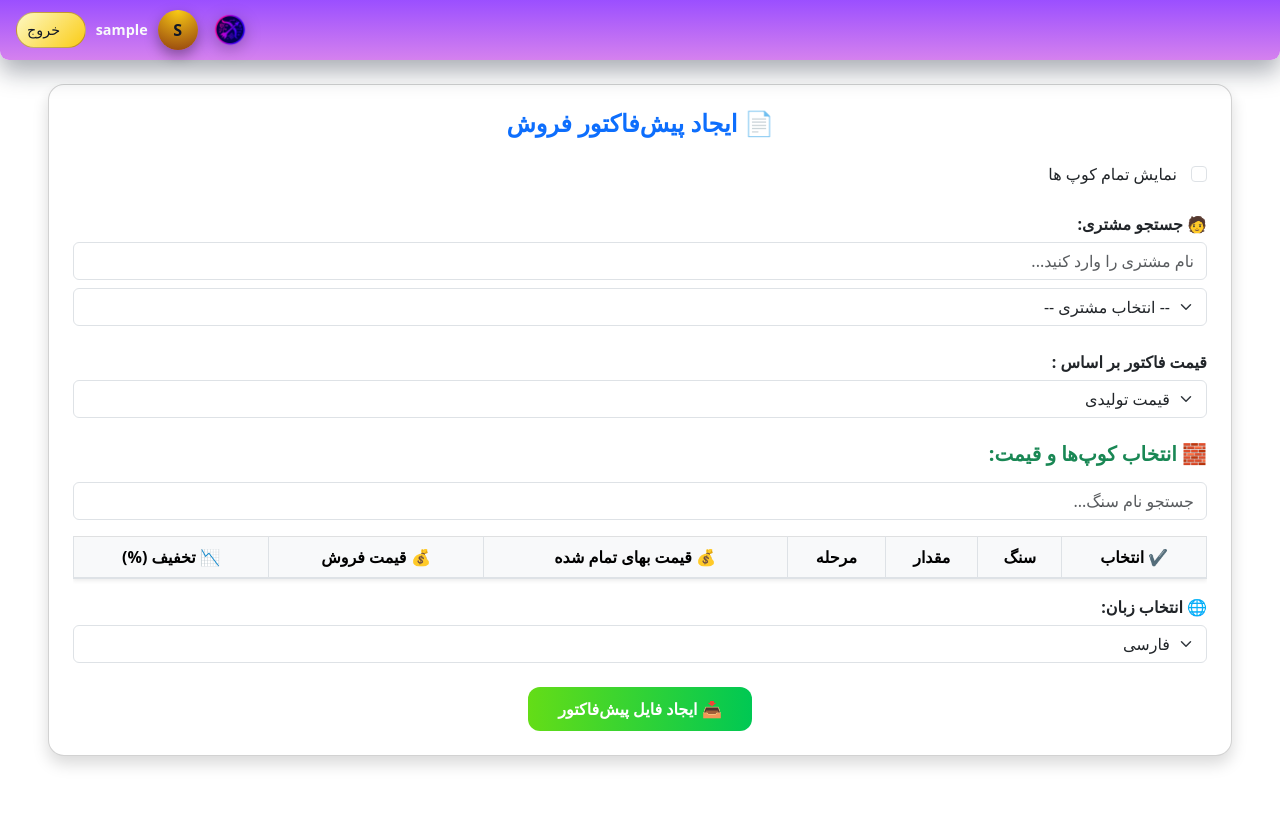
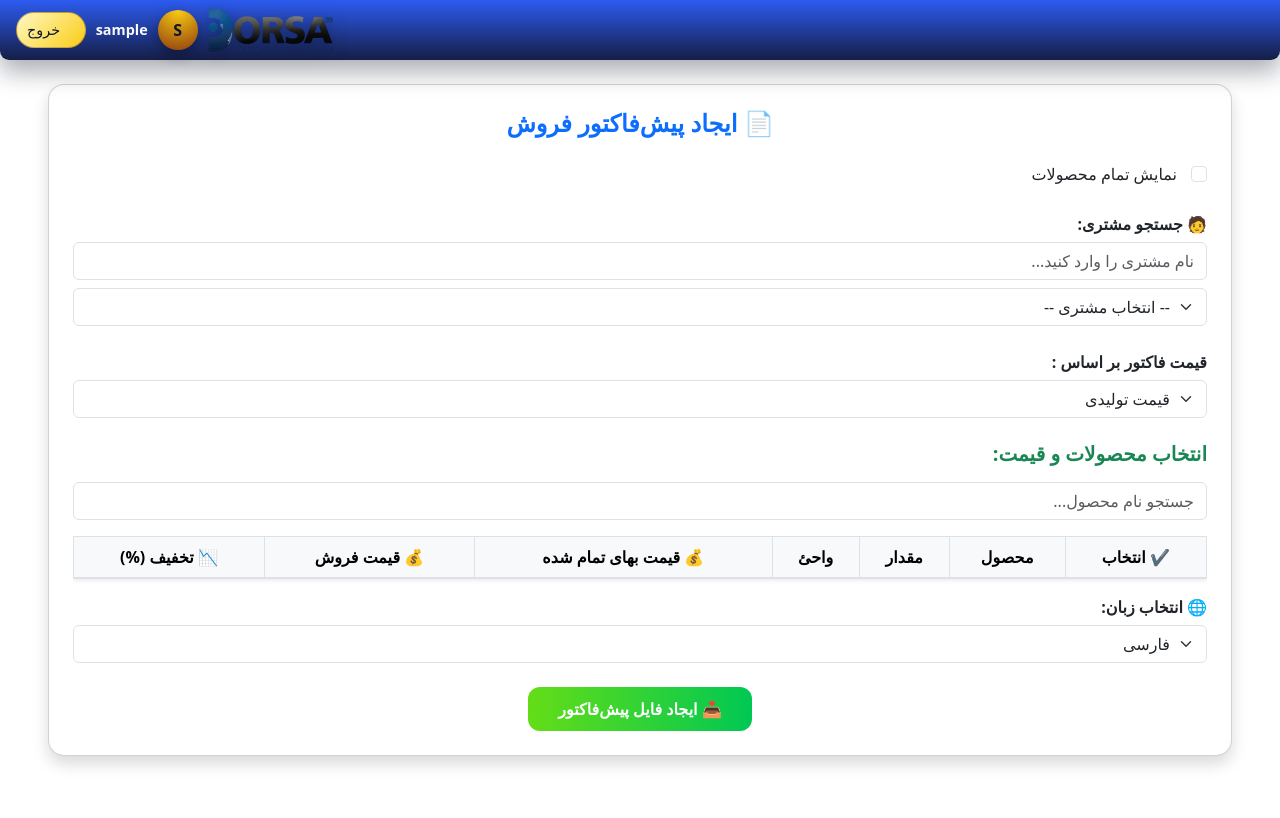
Before and after one commit to Milad-mj22/Seketala_Kitchen_Flow, a Django app: page /stone_flow/preInvoice/ in a window 1280 px wide. Shown: the top 818 px of the page. Run offline with Django 3.2, Linux system fonts and the light colour scheme; a user stored in the database is signed in; tables that the repository leaves empty hold one stand-in row (values such as "Sample post"); lists and menus that the app fills with data are empty; some libraries are stand-ins or nearby versions; some web fonts are replaced.

Commit message:
fix preinvoices

```diff
--- a/Constatns.py
+++ b/Constatns.py
@@ -4,10 +4,10 @@ class Base:
 
         seke = 'seke'
         moallem = 'moallem'
-        dorsa = 'drosa'
+        dorsa = 'dorsa'
         kaman = 'kaman'
 
-    name = Name.kaman
+    name = Name.dorsa
 
 class Constants:
     if Base.name == Base.Name.seke:
--- a/StoneFlow/templates/create_preinvoice.html
+++ b/StoneFlow/templates/create_preinvoice.html
@@ -54,7 +54,7 @@
 
 
     <label for="show_all_coops">
-      <span style="margin-right: 30px; margin-left: 10px;">نمایش تمام کوپ ها</span>
+      <span style="margin-right: 30px; margin-left: 10px;">نمایش تمام محصولات</span>
     </label>
 
 
@@ -95,11 +95,11 @@
 
 
 
-<h5 class="fw-bold mb-3 text-success">🧱 انتخاب کوپ‌ها و قیمت:</h5>
+<h5 class="fw-bold mb-3 text-success"> انتخاب محصولات و قیمت:</h5>
 
 <!-- 🔍 Search box -->
 <div class="mb-3">
-  <input type="text" id="searchInput" class="form-control" placeholder="جستجو نام سنگ...">
+  <input type="text" id="searchInput" class="form-control" placeholder="جستجو نام محصول...">
 </div>
 
 <div class="table-responsive">
@@ -108,9 +108,9 @@
       <thead class="table-light">
         <tr>
           <th>✔️ انتخاب</th>
-          <th>سنگ</th>
+          <th>محصول</th>
           <th>مقدار</th>
-          <th>مرحله</th>
+          <th>واحئ</th>
           <th>💰 قیمت بهای تمام شده</th>
           <th>💰 قیمت فروش</th>
           <th>📉 تخفیف (%)</th>
@@ -122,9 +122,9 @@
           <td>
             <input type="checkbox" name="selected_coops" value="{{ coop.id }}">
           </td>
-          <td class="material-name">{{ coop.material.name }}</td>
+          <td class="material-name">{{ coop.name }}</td>
           <td>{{ coop.quantity }}</td>
-          <td>{{ coop.state }}</td>
+          <td>{{ coop.unit }}</td>
           <td>
             <input type="text" step="0.01" name="price_{{ coop.id }}" class="form-control text-center" value="{{ coop.production_price }}">
           </td>
--- a/StoneFlow/views.py
+++ b/StoneFlow/views.py
@@ -1179,6 +1179,10 @@ def export_group_excel(request, group_id):
 
 def convert_excel_to_pdf(excel_path, pdf_path):
     try:
+        import win32com.client
+        import pythoncom
+
+
         pythoncom.CoInitialize()  # 👈 مهم
 
         excel = win32com.client.Dispatch("Excel.Application")
@@ -1223,7 +1227,8 @@ def create_preinvoice_view(request):
 
         # selected_coops = CuttingSaw.objects.filter(id__in=selected_ids)
 
-        selected_coops = coops.objects.filter(id__in=selected_ids,is_active=True,is_sell=False)
+        # selected_coops = coops.objects.filter(id__in=selected_ids,is_active=True,is_sell=False)
+        selected_coops = raw_material.objects.filter(id__in=selected_ids)
 
         # Load template
 
@@ -1285,8 +1290,8 @@ def create_preinvoice_view(request):
 
         for iter,coop in enumerate(selected_coops):
 
-            material_name = coop.material.name
-            quantity = coop.quantity
+            material_name = coop.name
+            quantity = coop.unit
             # try:
             price = (request.POST.get(f'{price_type}{coop.id}', '0'))
             price = convert_str_price2float(price=price)
@@ -1306,9 +1311,11 @@ def create_preinvoice_view(request):
             total_discount+=(float(discount))
             row += 1
 
-            PreInvoiceItem.objects.create(pre_invoice = current_preInvoice,coop=coop,
-                                          unit_price=float(price),discount=float(discount))
-
+            try:
+                PreInvoiceItem.objects.create(pre_invoice = current_preInvoice,coop=coop,
+                                            unit_price=float(price),discount=float(discount))
+            except:
+                print('error in create preinvoce object')
 
 
 
@@ -1355,27 +1362,30 @@ def create_preinvoice_view(request):
 
         if show_all:
             coops_final = coops.objects.filter(is_active=True, is_sell=False)
+            coops_final = raw_material.objects.all()
         else:
             coops_final = coops.objects.filter(
                 state__order=Step.objects.latest('order').order,
                 is_active=True,
                 is_sell=False
             )
-
-        for coop in coops_final:
-            coop.total_price = calculate_total_price(coop=coop)
-
-            try:
-                sell_price_attr = coop.attribute_values.filter(attribute__label="قیمت فروش").first()
-                if sell_price_attr and sell_price_attr.value and sell_price_attr.value != 'None':
-                    sell_price = sell_price_attr.value.replace(':', '').replace(' ', '')
-                    # sell_price = Decimal(cleaned_value)
-                else:
+        try:
+            for coop in coops_final:
+                coop.total_price = calculate_total_price(coop=coop)
+
+                try:
+                    sell_price_attr = coop.attribute_values.filter(attribute__label="قیمت فروش").first()
+                    if sell_price_attr and sell_price_attr.value and sell_price_attr.value != 'None':
+                        sell_price = sell_price_attr.value.replace(':', '').replace(' ', '')
+                        # sell_price = Decimal(cleaned_value)
+                    else:
+                        sell_price = Decimal(0)
+                except:
                     sell_price = Decimal(0)
-            except:
-                sell_price = Decimal(0)
-
-            coop.sell_price = sell_price
+
+                coop.sell_price = sell_price
+        except:
+            print('Cant Calculate Total Price')
 
         #     # Add all related stones
         #     for stone in coop.CuttingSaw_values.all():  # Assuming 'stones' is related_name
```
Also changed, not shown: 3 other files.
